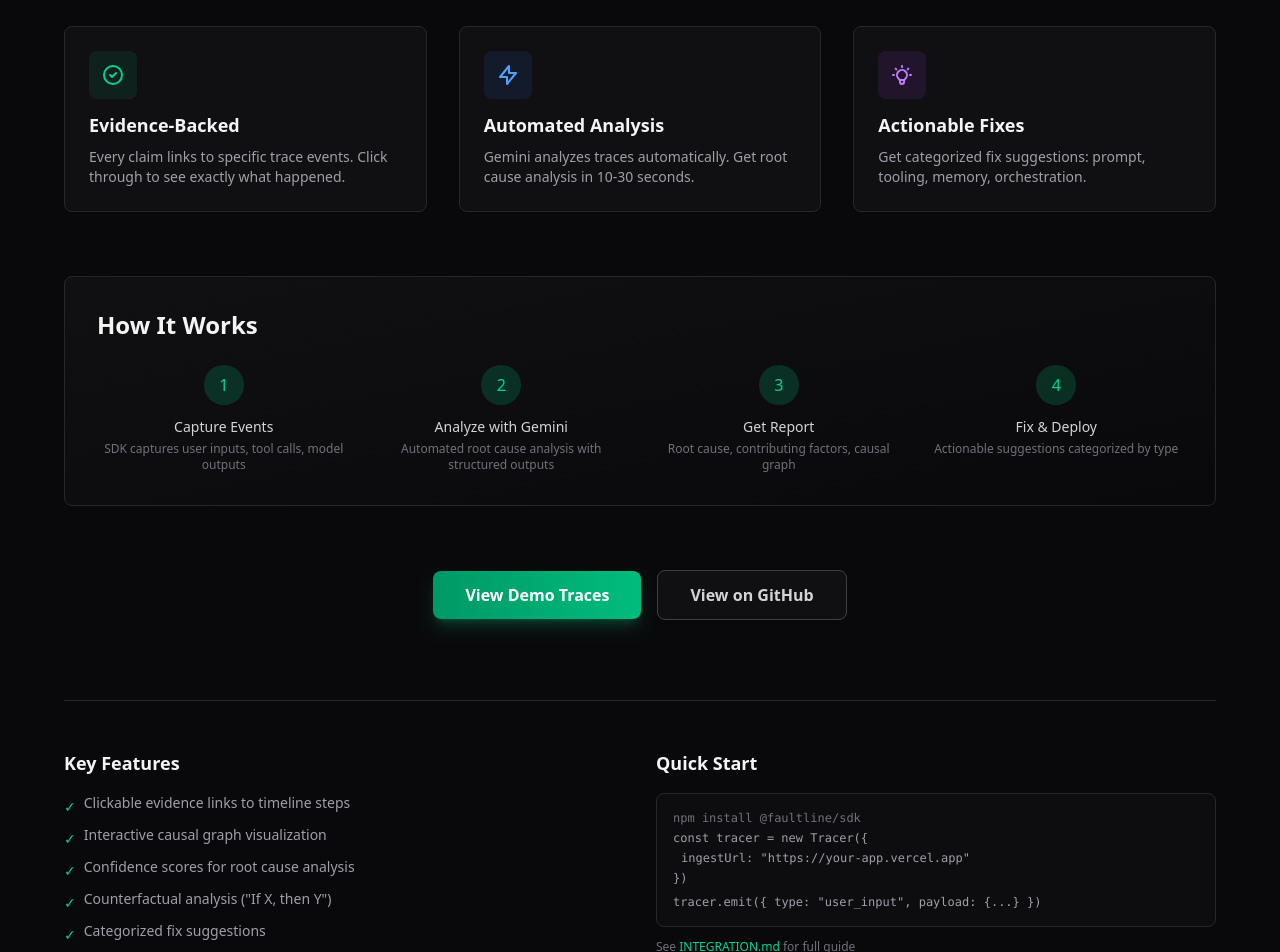
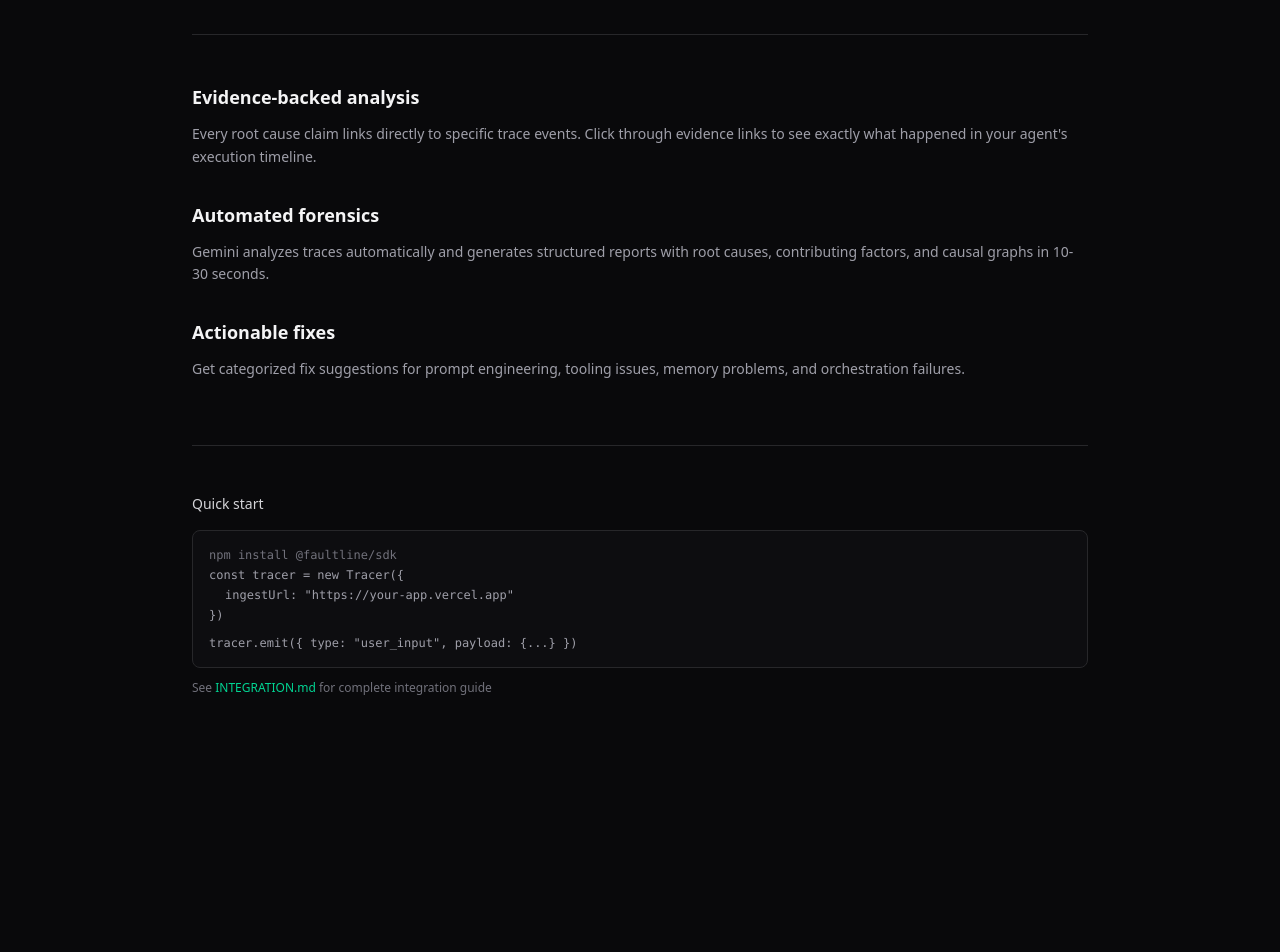
Before and after one commit to ashutosh887/FaultLine, a Next.js app in the folder apps/web/: page / in a window 1280 px wide. Shown: the part 360-1312 px from the top of the page. After the commit the page ends 1136 px from the top, so only its background shows below. Built offline with nearby package versions, Linux system fonts and the light colour scheme.

Commit message:
feat: update homepage content and layout

```diff
--- a/apps/web/app/page.tsx
+++ b/apps/web/app/page.tsx
@@ -3,226 +3,93 @@ import { SITE_NAME, TAGLINE } from "@/config";
 
 export default function Home() {
   return (
-    <main className="mx-auto min-h-screen px-6 py-16">
-      <div className="mx-auto max-w-6xl">
-        <div className="mb-20 text-center">
-          <div className="mb-6 inline-flex items-center gap-2 rounded-full border border-emerald-500/20 bg-emerald-500/10 px-4 py-1.5 text-sm text-emerald-400">
-            <span className="h-2 w-2 animate-pulse rounded-full bg-emerald-400"></span>
-            Powered by Gemini 2.0 Flash
-          </div>
-          <h1 className="mb-4 bg-linear-to-r from-zinc-100 via-emerald-100 to-zinc-100 bg-clip-text text-6xl font-bold tracking-tight text-transparent">
+    <main className="mx-auto min-h-screen px-6 py-20">
+      <div className="mx-auto max-w-4xl">
+        <div className="mb-16">
+          <h1 className="mb-3 text-5xl font-bold tracking-tight text-zinc-100">
             {SITE_NAME}
           </h1>
-          <p className="mx-auto mb-8 max-w-2xl text-xl text-zinc-400">
-            {TAGLINE}
+          <p className="mb-8 text-xl text-zinc-400">{TAGLINE}</p>
+          <p className="mb-10 max-w-2xl text-zinc-500">
+            Root-cause analysis for AI agent failures. Every claim links to
+            specific trace events with evidence-backed reports.
           </p>
-          <p className="mx-auto max-w-xl text-zinc-500">
-            Automatically analyze AI agent failures with evidence-backed root
-            cause reports. Every claim links to specific trace events.
-          </p>
-        </div>
-
-        <div className="mb-16 grid gap-8 md:grid-cols-3">
-          <div className="rounded-lg border border-zinc-800 bg-zinc-900/50 p-6">
-            <div className="mb-3 flex h-12 w-12 items-center justify-center rounded-lg bg-emerald-500/10">
-              <svg
-                className="h-6 w-6 text-emerald-400"
-                fill="none"
-                viewBox="0 0 24 24"
-                stroke="currentColor"
-              >
-                <path
-                  strokeLinecap="round"
-                  strokeLinejoin="round"
-                  strokeWidth={2}
-                  d="M9 12l2 2 4-4m6 2a9 9 0 11-18 0 9 9 0 0118 0z"
-                />
-              </svg>
-            </div>
-            <h3 className="mb-2 text-lg font-semibold text-zinc-100">
-              Evidence-Backed
-            </h3>
-            <p className="text-sm text-zinc-400">
-              Every claim links to specific trace events. Click through to see
-              exactly what happened.
-            </p>
-          </div>
-
-          <div className="rounded-lg border border-zinc-800 bg-zinc-900/50 p-6">
-            <div className="mb-3 flex h-12 w-12 items-center justify-center rounded-lg bg-blue-500/10">
-              <svg
-                className="h-6 w-6 text-blue-400"
-                fill="none"
-                viewBox="0 0 24 24"
-                stroke="currentColor"
-              >
-                <path
-                  strokeLinecap="round"
-                  strokeLinejoin="round"
-                  strokeWidth={2}
-                  d="M13 10V3L4 14h7v7l9-11h-7z"
-                />
-              </svg>
-            </div>
-            <h3 className="mb-2 text-lg font-semibold text-zinc-100">
-              Automated Analysis
-            </h3>
-            <p className="text-sm text-zinc-400">
-              Gemini analyzes traces automatically. Get root cause analysis in
-              10-30 seconds.
-            </p>
-          </div>
-
-          <div className="rounded-lg border border-zinc-800 bg-zinc-900/50 p-6">
-            <div className="mb-3 flex h-12 w-12 items-center justify-center rounded-lg bg-purple-500/10">
-              <svg
-                className="h-6 w-6 text-purple-400"
-                fill="none"
-                viewBox="0 0 24 24"
-                stroke="currentColor"
-              >
-                <path
-                  strokeLinecap="round"
-                  strokeLinejoin="round"
-                  strokeWidth={2}
-                  d="M9.663 17h4.673M12 3v1m6.364 1.636l-.707.707M21 12h-1M4 12H3m3.343-5.657l-.707-.707m2.828 9.9a5 5 0 117.072 0l-.548.547A3.374 3.374 0 0014 18.469V19a2 2 0 11-4 0v-.531c0-.895-.356-1.754-.988-2.386l-.548-.547z"
-                />
-              </svg>
-            </div>
-            <h3 className="mb-2 text-lg font-semibold text-zinc-100">
-              Actionable Fixes
-            </h3>
-            <p className="text-sm text-zinc-400">
-              Get categorized fix suggestions: prompt, tooling, memory,
-              orchestration.
-            </p>
-          </div>
-        </div>
-
-        <div className="mb-16 rounded-lg border border-zinc-800 bg-linear-to-br from-zinc-900/50 to-zinc-950/50 p-8">
-          <h2 className="mb-6 text-2xl font-semibold text-zinc-100">
-            How It Works
-          </h2>
-          <div className="grid gap-6 md:grid-cols-4">
-            <div className="text-center">
-              <div className="mb-3 inline-flex h-10 w-10 items-center justify-center rounded-full bg-emerald-500/20 text-emerald-400">
-                1
-              </div>
-              <h4 className="mb-1 text-sm font-medium text-zinc-300">
-                Capture Events
-              </h4>
-              <p className="text-xs text-zinc-500">
-                SDK captures user inputs, tool calls, model outputs
-              </p>
-            </div>
-            <div className="text-center">
-              <div className="mb-3 inline-flex h-10 w-10 items-center justify-center rounded-full bg-emerald-500/20 text-emerald-400">
-                2
-              </div>
-              <h4 className="mb-1 text-sm font-medium text-zinc-300">
-                Analyze with Gemini
-              </h4>
-              <p className="text-xs text-zinc-500">
-                Automated root cause analysis with structured outputs
-              </p>
-            </div>
-            <div className="text-center">
-              <div className="mb-3 inline-flex h-10 w-10 items-center justify-center rounded-full bg-emerald-500/20 text-emerald-400">
-                3
-              </div>
-              <h4 className="mb-1 text-sm font-medium text-zinc-300">
-                Get Report
-              </h4>
-              <p className="text-xs text-zinc-500">
-                Root cause, contributing factors, causal graph
-              </p>
-            </div>
-            <div className="text-center">
-              <div className="mb-3 inline-flex h-10 w-10 items-center justify-center rounded-full bg-emerald-500/20 text-emerald-400">
-                4
-              </div>
-              <h4 className="mb-1 text-sm font-medium text-zinc-300">
-                Fix & Deploy
-              </h4>
-              <p className="text-xs text-zinc-500">
-                Actionable suggestions categorized by type
-              </p>
-            </div>
-          </div>
-        </div>
-
-        <div className="flex flex-col items-center gap-4 sm:flex-row sm:justify-center">
+          <div className="flex flex-wrap gap-3">
             <Link
               href="/runs"
-            className="rounded-lg bg-linear-to-r from-emerald-600 to-emerald-500 px-8 py-3 text-base font-semibold text-white shadow-lg shadow-emerald-500/25 transition hover:from-emerald-500 hover:to-emerald-400 hover:shadow-emerald-500/40"
+              className="rounded-md border border-zinc-700 bg-zinc-900/50 px-6 py-2.5 text-sm font-medium text-zinc-200 transition hover:border-zinc-600 hover:bg-zinc-800/50"
             >
-            View Demo Traces
+              View Traces
             </Link>
             <a
               href="https://github.com/ashutosh887/faultline"
               target="_blank"
               rel="noopener noreferrer"
-            className="rounded-lg border border-zinc-700 bg-zinc-900/50 px-8 py-3 text-base font-semibold text-zinc-300 transition hover:border-zinc-600 hover:bg-zinc-800/50"
+              className="rounded-md border border-zinc-700 bg-zinc-900/50 px-6 py-2.5 text-sm font-medium text-zinc-200 transition hover:border-zinc-600 hover:bg-zinc-800/50"
             >
-            View on GitHub
+              GitHub
             </a>
           </div>
+        </div>
 
-        <div className="mt-20 border-t border-zinc-800 pt-12">
-          <div className="grid gap-8 md:grid-cols-2">
+        <div className="mb-16 space-y-8 border-t border-zinc-800 pt-12">
           <div>
-              <h3 className="mb-4 text-lg font-semibold text-zinc-100">
-                Key Features
-              </h3>
-              <ul className="space-y-2 text-sm text-zinc-400">
-                <li className="flex items-start gap-2">
-                  <span className="mt-1 text-emerald-400">✓</span>
-                  <span>Clickable evidence links to timeline steps</span>
-                </li>
-                <li className="flex items-start gap-2">
-                  <span className="mt-1 text-emerald-400">✓</span>
-                  <span>Interactive causal graph visualization</span>
-                </li>
-                <li className="flex items-start gap-2">
-                  <span className="mt-1 text-emerald-400">✓</span>
-                  <span>Confidence scores for root cause analysis</span>
-                </li>
-                <li className="flex items-start gap-2">
-                  <span className="mt-1 text-emerald-400">✓</span>
-                  <span>Counterfactual analysis ("If X, then Y")</span>
-                </li>
-                <li className="flex items-start gap-2">
-                  <span className="mt-1 text-emerald-400">✓</span>
-                  <span>Categorized fix suggestions</span>
-                </li>
-              </ul>
+            <h2 className="mb-3 text-lg font-semibold text-zinc-100">
+              Evidence-backed analysis
+            </h2>
+            <p className="text-sm leading-relaxed text-zinc-400">
+              Every root cause claim links directly to specific trace events.
+              Click through evidence links to see exactly what happened in your
+              agent&apos;s execution timeline.
+            </p>
           </div>
+
           <div>
-              <h3 className="mb-4 text-lg font-semibold text-zinc-100">
-                Quick Start
+            <h2 className="mb-3 text-lg font-semibold text-zinc-100">
+              Automated forensics
+            </h2>
+            <p className="text-sm leading-relaxed text-zinc-400">
+              Gemini analyzes traces automatically and generates structured
+              reports with root causes, contributing factors, and causal graphs
+              in 10-30 seconds.
+            </p>
+          </div>
+
+          <div>
+            <h2 className="mb-3 text-lg font-semibold text-zinc-100">
+              Actionable fixes
+            </h2>
+            <p className="text-sm leading-relaxed text-zinc-400">
+              Get categorized fix suggestions for prompt engineering, tooling
+              issues, memory problems, and orchestration failures.
+            </p>
+          </div>
+        </div>
+
+        <div className="border-t border-zinc-800 pt-12">
+          <h3 className="mb-4 text-sm font-medium text-zinc-300">
+            Quick start
           </h3>
           <div className="rounded-lg border border-zinc-800 bg-zinc-900/30 p-4">
-                <code className="text-xs text-zinc-400">
-                  <div className="mb-1 text-zinc-500">
-                    npm install @faultline/sdk
+            <code className="block text-xs text-zinc-400">
+              <div className="mb-1 text-zinc-500">npm install @faultline/sdk</div>
+              <div className="mb-1">
+                const tracer = new Tracer({"{"}
               </div>
-                  <div className="mb-1">const tracer = new Tracer({"{"}</div>
-                  <div className="ml-2 mb-1">
-                    ingestUrl: "https://your-app.vercel.app"
+              <div className="ml-4 mb-1">
+                ingestUrl: &quot;https://your-app.vercel.app&quot;
               </div>
-                  <div>{"}"})</div>
-                  <div className="mt-2">
-                    tracer.emit({"{"} type: "user_input", payload: {"{...}"}{" "}
+              <div className="mb-3">{"}"})</div>
+              <div>
+                tracer.emit({"{"} type: &quot;user_input&quot;, payload: {"{...}"}{" "}
                 {"}"})
               </div>
             </code>
           </div>
           <p className="mt-3 text-xs text-zinc-500">
             See <span className="text-emerald-400">INTEGRATION.md</span> for
-                full guide
+            complete integration guide
           </p>
-            </div>
-          </div>
         </div>
       </div>
     </main>
```
Lines whose indentation alone changed are shown as unchanged.
